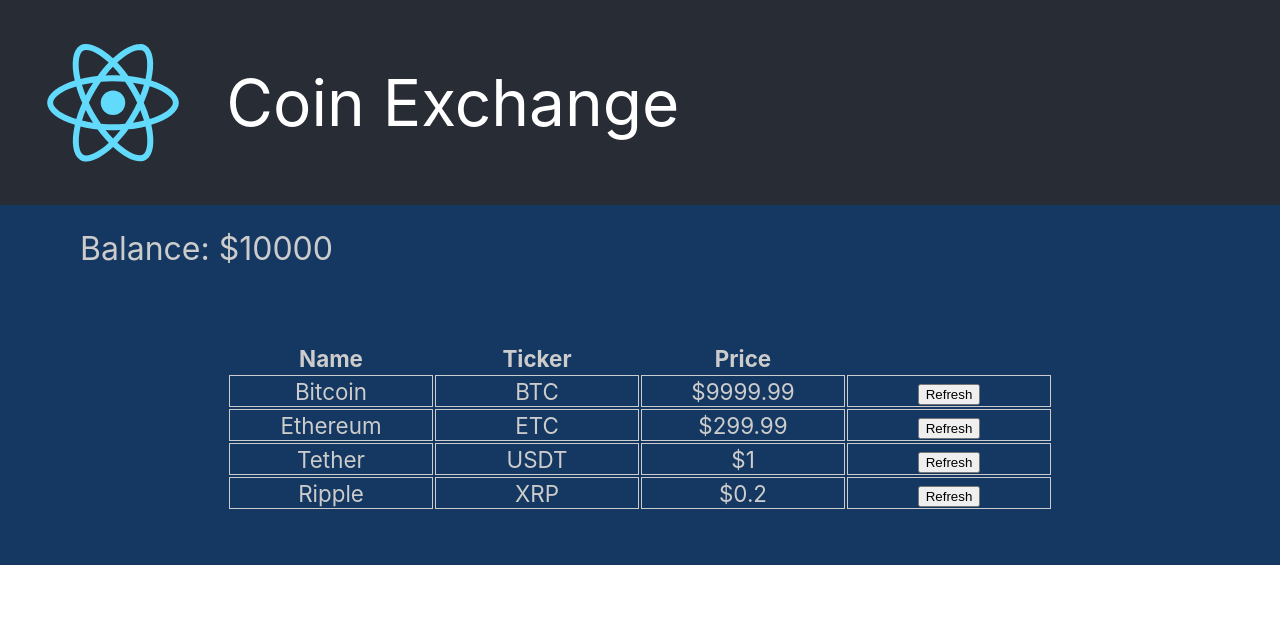
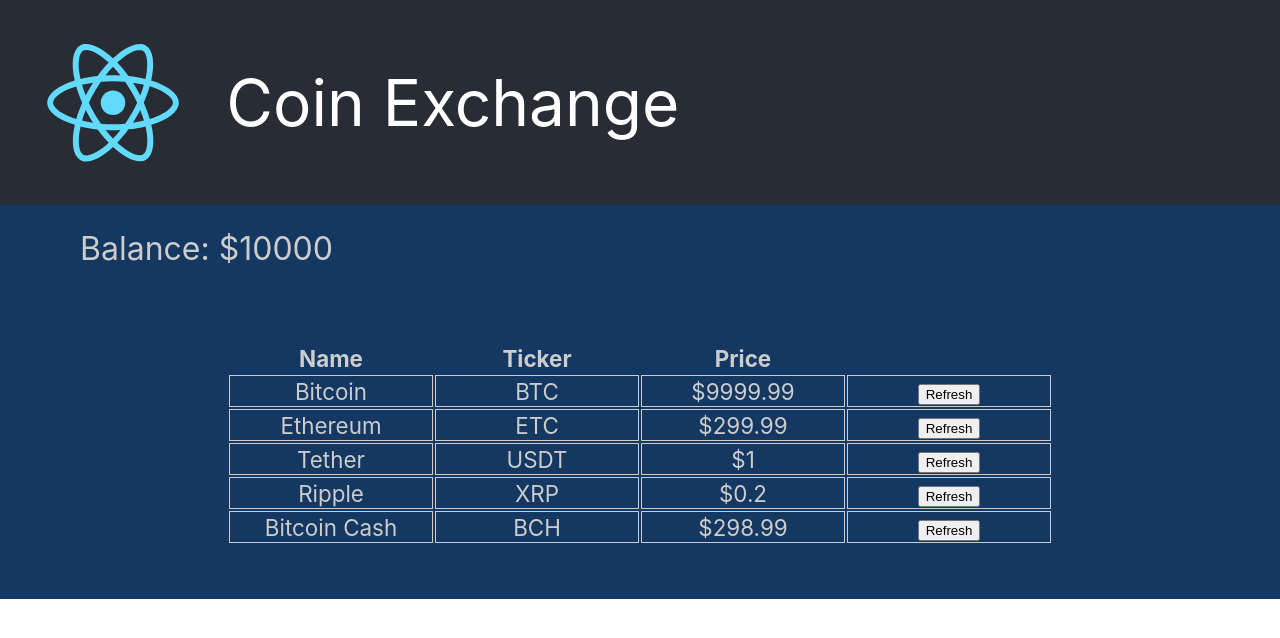
Before and after one commit to Altranium/react-coin-exchange, a React (Create React App) app: page / in a window 1280 px wide. Shown: the top 638 px of the page. Built offline with nearby package versions, Linux system fonts and the light colour scheme.

Commit message:
Refactor code to components

```diff
--- a/src/App.js
+++ b/src/App.js
@@ -1,10 +1,10 @@
 import React, { Component } from 'react';
-import logo from './logo.svg';
 import './App.css';
-import Coin from './components/Coin/Coin';
 import AccountBalance from './components/AccountBalance/AccountBalance';
+import CoinList from './components/CoinList/CoinList';
+import Header from './components/Header/Header'
 
-class App extends React.Component {
+class App extends Component {
 
   constructor(props) {
     super(props);
@@ -15,22 +15,27 @@ class App extends React.Component {
         {
           name: 'Bitcoin',
           ticker: 'BTC',
-          price: '9999.99'
+          price: 9999.99
         },
         {
           name: 'Ethereum',
           ticker: 'ETC',
-          price: '299.99'
+          price: 299.99
         },
         {
           name: 'Tether',
           ticker: 'USDT',
-          price: '1'
+          price: 1
         },
         {
           name: 'Ripple',
           ticker: 'XRP',
-          price: '0.2'
+          price: 0.2
+        },
+        {
+          name: 'Bitcoin Cash',
+          ticker: 'BCH',
+          price: 298.99
         }
       ]
     }
@@ -39,28 +44,9 @@ class App extends React.Component {
   render() {
     return (
       <div className="App">
-        <header className="App-header">
-          <img src={logo} className="App-logo" alt="logo" />
-          <p className="App-title">
-            Coin Exchange
-          </p>
-        </header>
+        <Header />
         <AccountBalance amount={this.state.balance} />
-        <table className="coin-table">
-          <thead>
-            <tr>
-              <th>Name</th>
-              <th>Ticker</th>
-              <th>Price</th>
-            </tr>
-          </thead>
-          <tbody>
-            <Coin name={this.state.coinData[0].name} ticker={this.state.coinData[0].ticker} price={this.state.coinData[0].price}/>
-            <Coin name={this.state.coinData[1].name} ticker={this.state.coinData[1].ticker} price={this.state.coinData[1].price}/>
-            <Coin name={this.state.coinData[2].name} ticker={this.state.coinData[2].ticker} price={this.state.coinData[2].price}/>
-            <Coin name={this.state.coinData[3].name} ticker={this.state.coinData[3].ticker} price={this.state.coinData[3].price}/>
-          </tbody>
-        </table>
+        <CoinList coinData={this.state.coinData} />
       </div>
     );
   }
--- /dev/null
+++ b/src/components/CoinList/CoinList.jsx
@@ -0,0 +1,26 @@
+import React, { Component } from 'react'
+import Coin from '../Coin/Coin'
+
+export default class CoinList extends Component {
+    render() {
+        return (
+            <table className="coin-table">
+                <thead>
+                    <tr>
+                    <th>Name</th>
+                    <th>Ticker</th>
+                    <th>Price</th>
+                    </tr>
+                </thead>
+                <tbody>
+                    {
+                        this.props.coinData.map( ({name, ticker, price}) =>
+                            <Coin key={ticker} name={name} ticker={ticker} price={price}/>
+                        )
+                    }
+
+                </tbody>
+            </table>
+        )
+    }
+}
--- /dev/null
+++ b/src/components/Header/Header.jsx
@@ -0,0 +1,15 @@
+import React, { Component } from 'react'
+import logo from './logo.svg';
+
+export default class Header extends Component {
+    render() {
+        return (
+            <header className="App-header">
+                <img src={logo} className="App-logo" alt="logo" />
+                <p className="App-title">
+                    Coin Exchange
+                </p>
+            </header>
+        )
+    }
+}
```
Also changed, not shown: src/components/Header/logo.svg (renamed from src/logo.svg).
